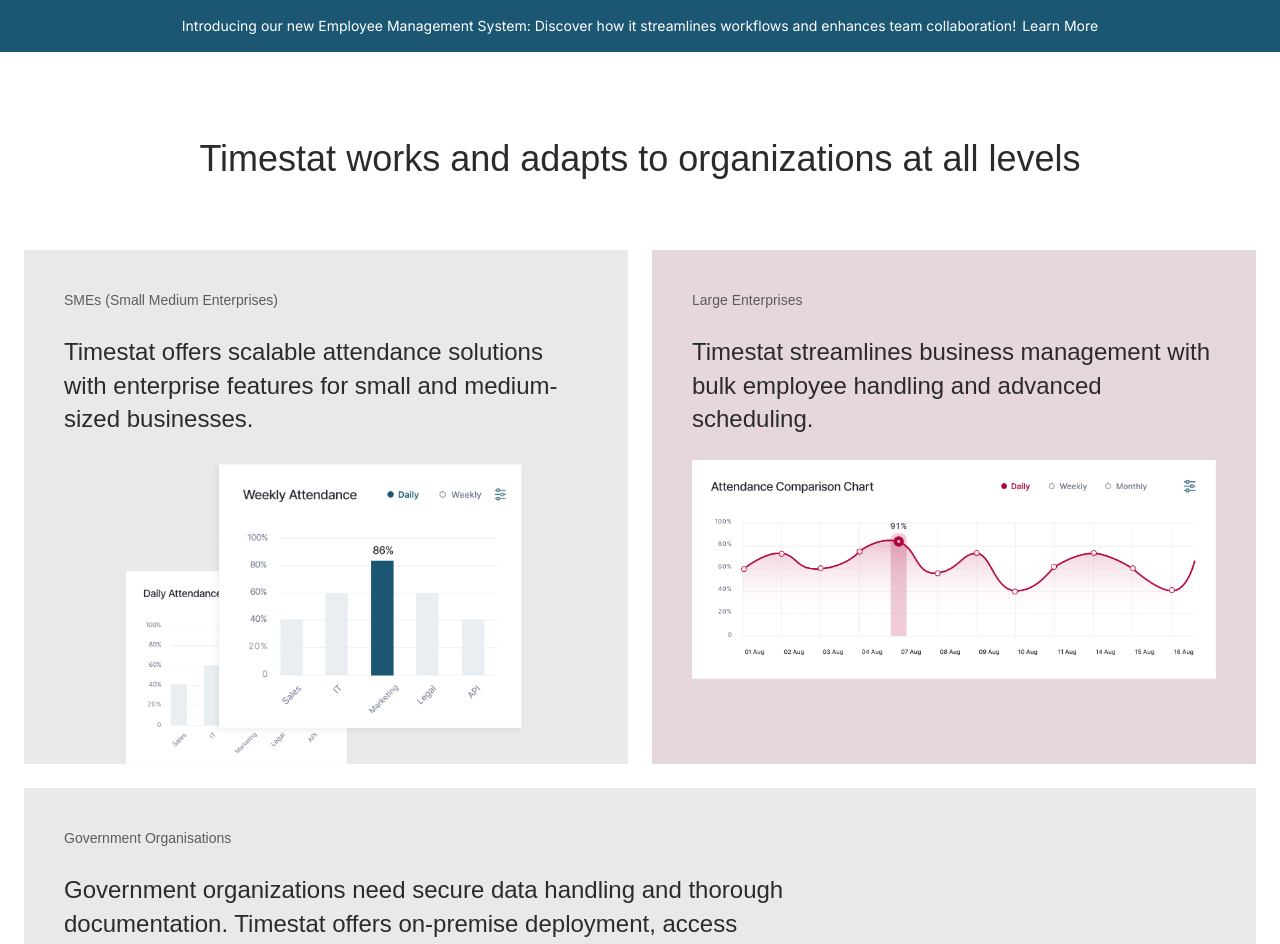
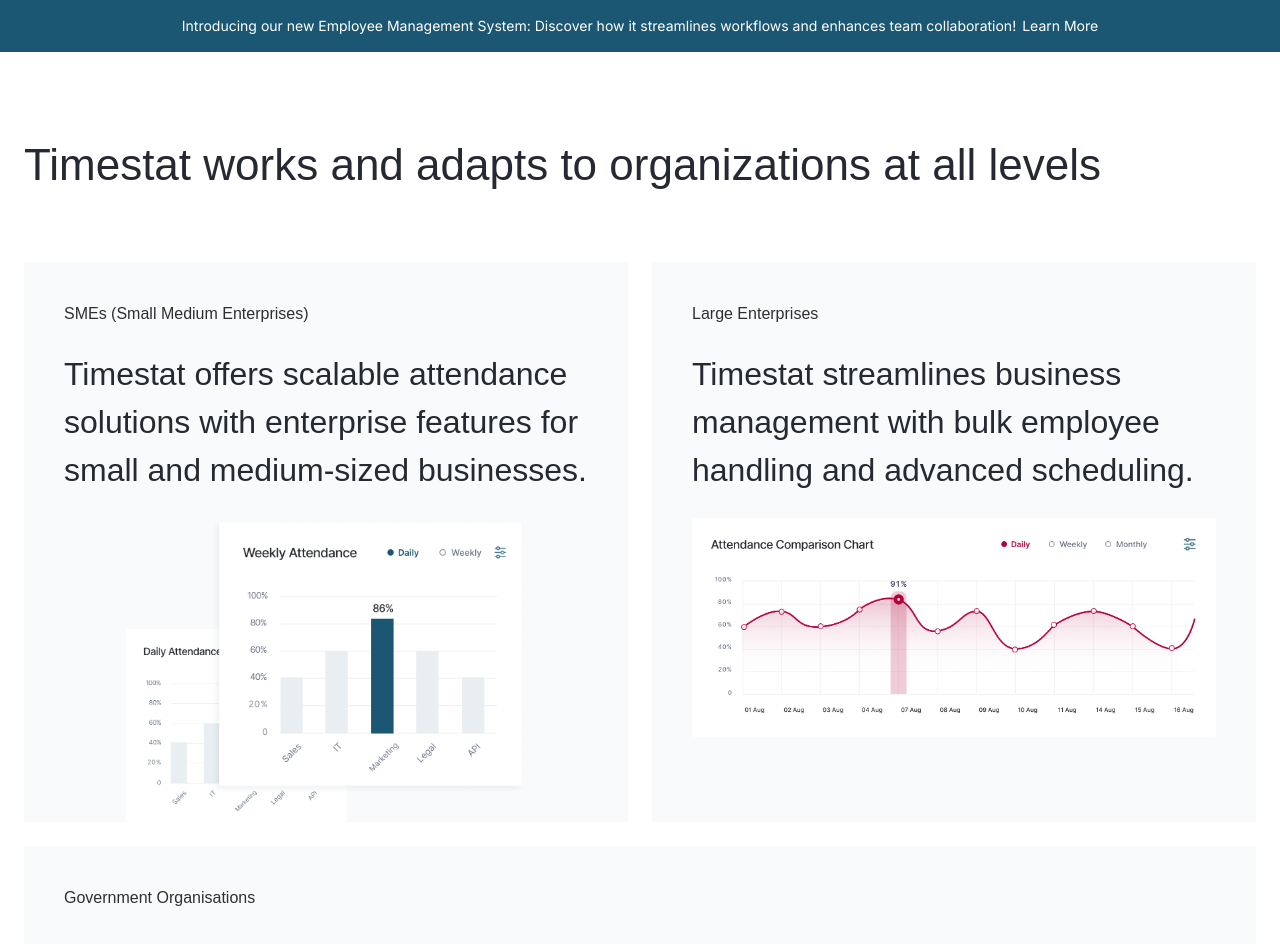
Before and after one commit to CoderBlack25/workstat-landing-page, a Next.js app: page /timestat in a window 1280 px wide. Shown: the top 944 px of the page. Built offline with nearby package versions, Linux system fonts and the light colour scheme.

Commit message:
Changed the background color of the grids

```diff
--- a/components/sections/timestat/adaptability.tsx
+++ b/components/sections/timestat/adaptability.tsx
@@ -7,17 +7,17 @@
   return (
     <section className="w-full bg-white py-20">
       <div className="max-w-7xl mx-auto px-6">
-        <h2 className="text-[36px] font-normal text-center text-[#2b2b2b] mb-16">
+        <h2 className="text-[44px] text-(--dark-gray) mb-16">
           Timestat works and adapts to organizations at all levels
         </h2>
 
         <div className="grid grid-cols-2 gap-6 mb-6">
-          <div className="flex flex-col gap-6 bg-[#e9e9e9] px-10 pt-10">
-            <p className="text-[14px] text-[#5c5c5c]">
+          <div className="flex flex-col gap-6 bg-(--extra-light) px-10 pt-10">
+            <p className="font-medium text-(--charcoal)">
               SMEs (Small Medium Enterprises)
             </p>
 
-            <h3 className="text-[24px] text-[#2b2b2b] leading-[1.4]">
+            <h3 className="text-[32px] text-(--dark-gray)">
               Timestat offers scalable attendance solutions with enterprise
               features for small and medium-sized businesses.
             </h3>
@@ -27,10 +27,10 @@
             </div>
           </div>
 
-          <div className="flex flex-col gap-6 bg-[#e6d7db] px-10 pt-10">
-            <p className="text-[14px] text-[#5c5c5c]">Large Enterprises</p>
+          <div className="flex flex-col gap-6 bg-(--extra-light) px-10 pt-10">
+            <p className="font-medium text-(--charcoal)">Large Enterprises</p>
 
-            <h3 className="text-[24px] text-[#2b2b2b] leading-[1.4]">
+            <h3 className="text-[32px] text-(--dark-gray)">
               Timestat streamlines business management with bulk employee
               handling and advanced scheduling.
             </h3>
@@ -41,10 +41,12 @@
           </div>
         </div>
 
-        <div className="flex flex-col gap-6 bg-[#e9e9e9] px-10 pt-10">
-          <p className="text-[14px] text-[#5c5c5c]">Government Organisations</p>
+        <div className="flex flex-col gap-6 bg-(--extra-light) px-10 pt-10">
+          <p className="font-medium text-(--charcoal)">
+            Government Organisations
+          </p>
 
-          <h3 className="text-[24px] text-[#2b2b2b] leading-[1.4]">
+          <h3 className="text-[32px] text-(--dark-gray)">
             Government organizations need secure data handling and thorough{" "}
             <br />
             documentation. Timestat offers on-premise deployment, access <br />
```
